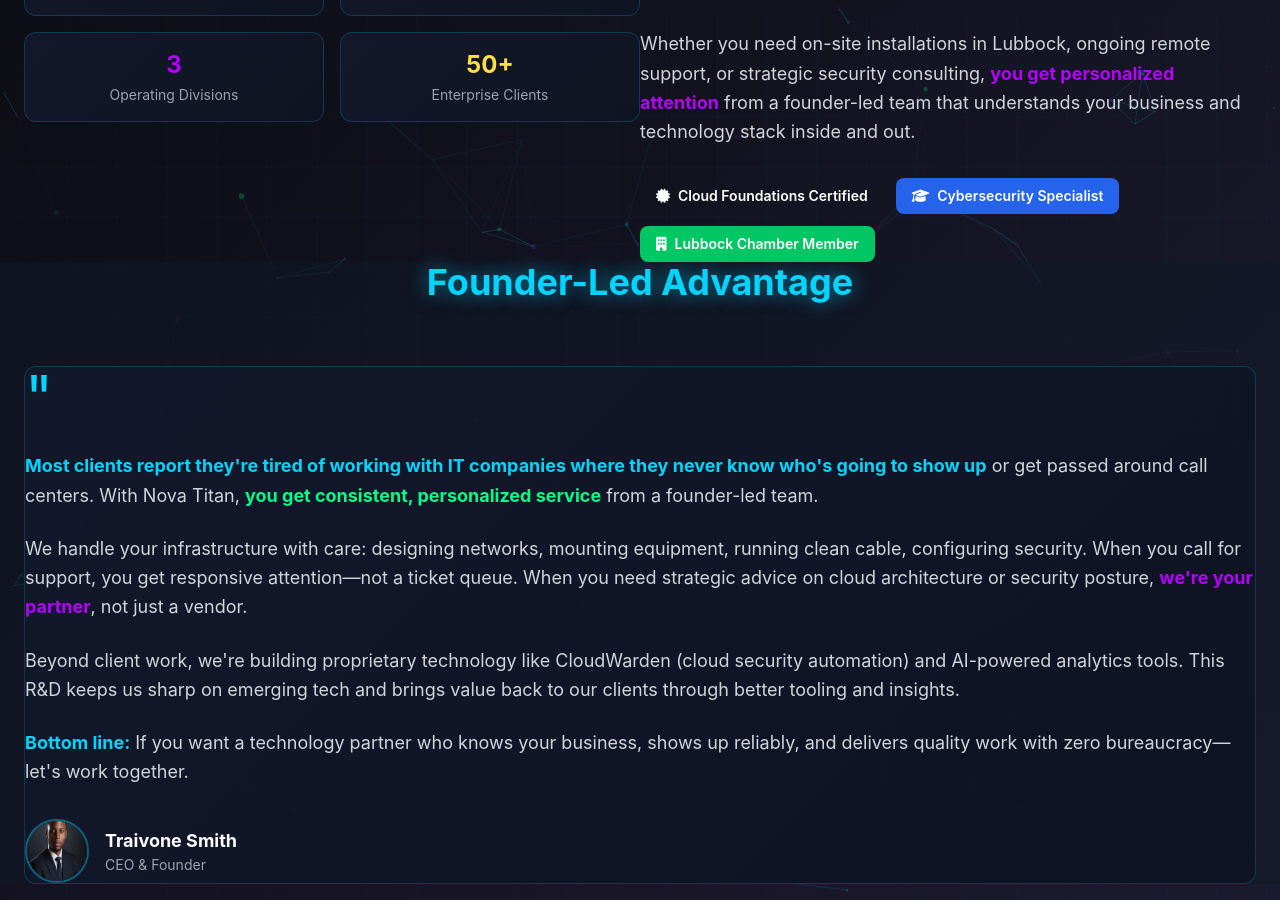
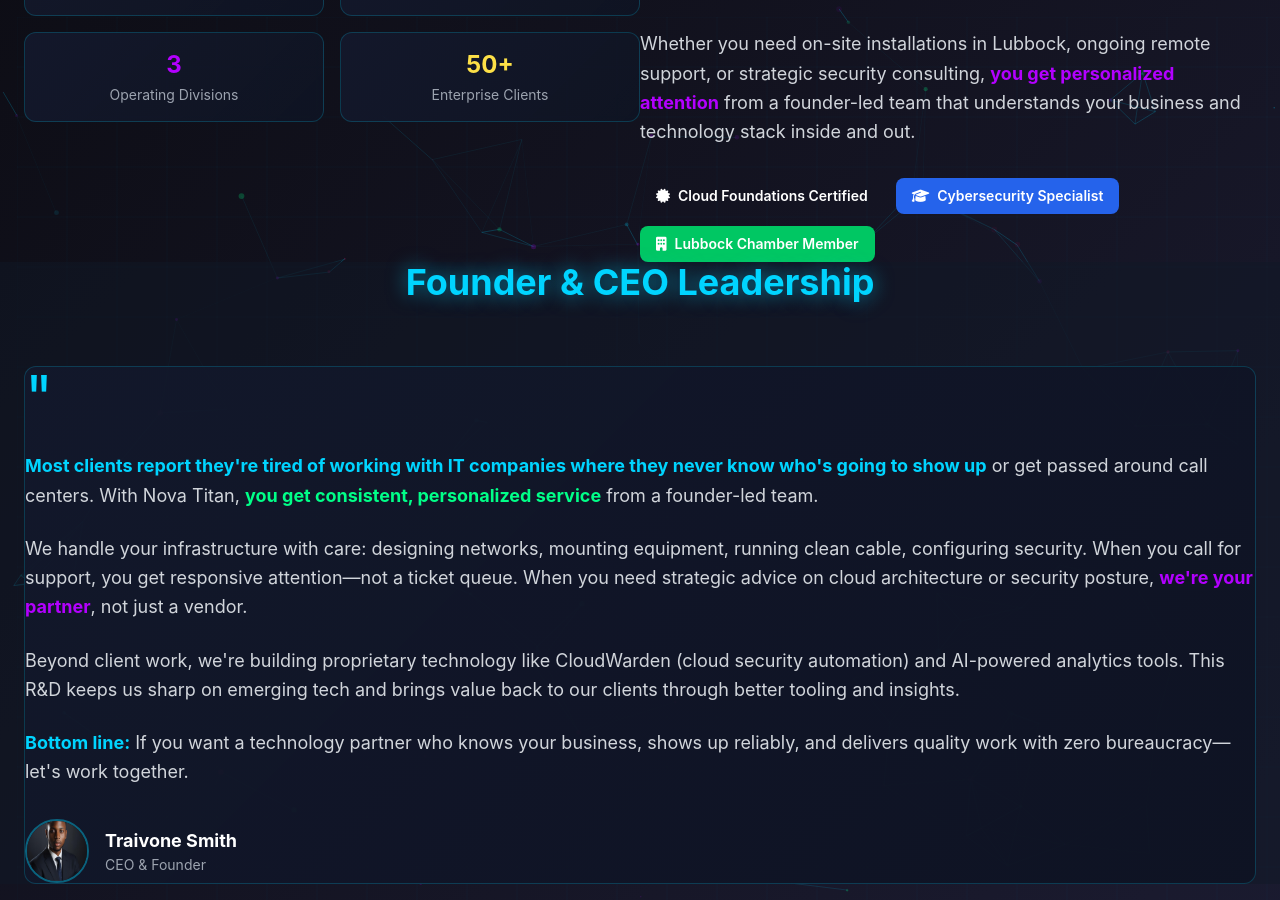
Before and after one commit to tzsmit/nova-titan-site, a Jekyll site: the page built from ceo/index.html, in a window 1280 px wide and 900 px high, scrolled down 564 px. Built offline with Jekyll 4.4.1, drawn with Linux system fonts in a browser that asks for light colours; nearby versions of some CDN libraries.

Commit message:
fix: remove remaining Founder-Led language and add missing 4th stat box
FIXES:
- Removed 'Founder-Led' from services page title and content (3 instances)
- Changed 'Founder-Led Advantage' to 'Founder & CEO Leadership' in CEO page
- Added missing 4th stat box content in about page: 'TX-Based - Founded in West Texas'

CHANGES:
- services/index.html: 'Professional Technology Services' instead of 'Founder-Led'
- ceo/index.html: Section renamed to maintain Founder & CEO positioning
- about/index.html: Empty 4th stat box now shows West Texas foundation

All 'Founder-Led' references removed while maintaining 'Founder & CEO' positioning as requested.

```diff
--- a/about/index.html
+++ b/about/index.html
@@ -85,6 +85,9 @@
           <div class="text-gray-400 text-sm">Support Available</div>
         </div>
         <div class="card rounded-xl p-6 text-center fade-in">
+          <div class="text-4xl font-bold text-orange-300 mb-2">TX-Based</div>
+          <div class="text-gray-400 text-sm">Founded in West Texas</div>
+        </div>
       </div>
     </div>
   </section>
--- a/ceo/index.html
+++ b/ceo/index.html
@@ -140,7 +140,7 @@
 <!-- CEO Message -->
 <section class="content py-20 pb-32 bg-gray-900/50">
   <div class="max-w-5xl mx-auto px-6">
-    <h2 class="text-4xl font-bold text-cyan-300 glow mb-16 text-center">Founder-Led Advantage</h2>
+    <h2 class="text-4xl font-bold text-cyan-300 glow mb-16 text-center">Founder & CEO Leadership</h2>
 
     <div class="card rounded-xl p-12 mb-16 border-2 border-cyan-400/30">
       <div class="text-6xl text-cyan-300 mb-6">"</div>
--- a/services/index.html
+++ b/services/index.html
@@ -1,6 +1,6 @@
 ---
 layout: default
-title: "Founder-Led Technology Services | Lubbock TX | Nova Titan Systems"
+title: "Professional Technology Services | Lubbock TX | Nova Titan Systems"
 description: "Professional technology services delivered by Traivone Smith: Infrastructure & installations, managed IT support, cloud & security strategy. Serving homes and businesses in Lubbock, West Texas, and nationwide."
 extra_head: |
   <!-- Service Schema for SEO -->
@@ -88,7 +88,7 @@
       <div class="text-center mb-16">
         <span class="inline-flex items-center px-4 py-2 rounded-full bg-cyan-900/30 border border-cyan-400/40 text-cyan-300 text-sm glow font-mono mb-6">
           <span class="inline-block w-2 h-2 bg-green-400 rounded-full mr-2 animate-pulse"></span>
-          Founder-Led • Hands-On Technology Partner
+          Professional • Hands-On Technology Partner
         </span>
 
         <h1 class="text-4xl sm:text-6xl font-bold glow mb-6 fade-in">
@@ -431,7 +431,7 @@
   <section class="content py-16 bg-gradient-to-r from-cyan-900/30 via-green-900/30 to-purple-900/30">
     <div class="max-w-4xl mx-auto px-6 text-center">
       <h2 class="text-4xl font-bold glow mb-6">
-        Ready to Work with a Founder-Led Technology Partner?
+        Ready to Work with a Professional Technology Partner?
       </h2>
       <p class="text-xl text-gray-300 mb-8 max-w-2xl mx-auto">
         Schedule a free consultation with <a href="/ceo/" class="text-cyan-300 hover:text-cyan-400 underline">Traivone Smith</a> directly. Whether you need installations, ongoing support,
```
